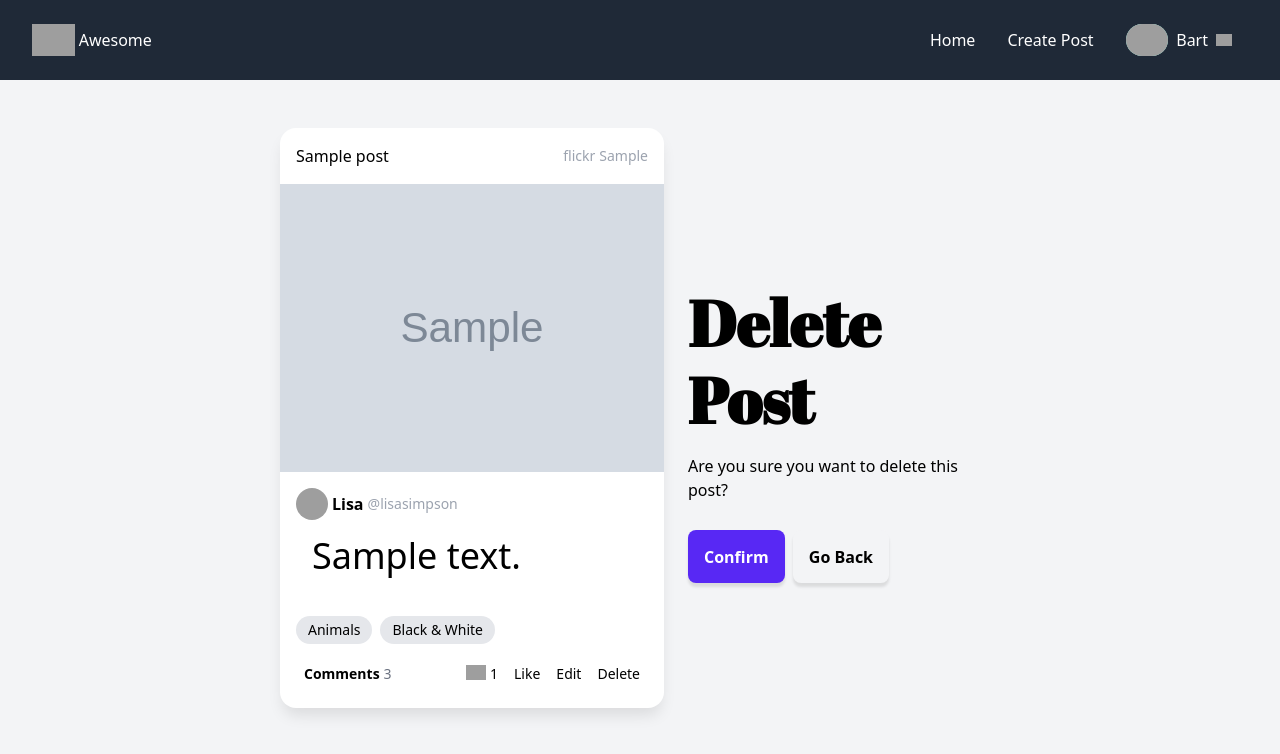
After one commit to imbekrishna/django-social, a Django app: page /delete/00000000-0000-0000-0000-000000000001 in a window 1280 px wide. The commit adds this page. Shown: the top 754 px of the page. Run offline with Django 4.2, Linux system fonts and the light colour scheme; tables that the repository leaves empty hold one stand-in row (values such as "Sample post"); grey boxes marked "Sample" are stand-in pictures; grey boxes are pictures that could not be loaded.

Commit message:
added post delete view

```diff
--- a/social_core/settings.py
+++ b/social_core/settings.py
@@ -25,7 +25,7 @@ SECRET_KEY = 'django-insecure-=u53t3%v4&jlmmrpbno@f-$h286sb59yx%$x9!w+fauyql60!6
 # SECURITY WARNING: don't run with debug turned on in production!
 DEBUG = True
 
-ALLOWED_HOSTS = []
+ALLOWED_HOSTS = ['*']
 
 
 # Application definition
--- a/social_posts/models.py
+++ b/social_posts/models.py
@@ -4,6 +4,8 @@ import uuid
 # Create your models here.
 class Post(models.Model):
     title = models.CharField(max_length=500)
+    artist = models.CharField(max_length=500, null=True)
+    url = models.URLField(max_length=500, null=True)
     image = models.URLField(max_length=500)
     body = models.TextField()
     created = models.DateTimeField(auto_now_add=True)
@@ -15,5 +17,8 @@ class Post(models.Model):
         editable=False,
     )
 
+    class Meta:
+        ordering = ['-created']
+
     def __str__(self) -> str:
-        return self.title[:50]
+        return self.title
--- /dev/null
+++ b/social_posts/templates/social_posts/post_delete.html
@@ -0,0 +1,63 @@
+{% extends 'layouts/b.html' %}
+
+{% block content %}
+
+    <div class="md:flex items-center">
+        <div class="w-full md:max-w-sm mr-6 md:[&>*>*>p]:text-4xl">
+            <article class="card">
+                <div class="flex items-center justify-between px-4 h-14">
+                    <h3 class="text-start leading-5 mr-1">{{ post.title }}</h3>
+                    {% if post.artist %}
+                        <div class="text-sm text-gray-400 truncate">
+                            flickr<a href="" class="hover:underline ml-1" target="blank">{{ post.artist }}</a>
+                        </div>
+                    {% endif %}
+                </div>
+                <figure>
+                    <a href="">
+                        <img class="w-full" src="{{ post.image }}" alt="">
+                    </a>
+                </figure>
+                <div class="p-4 pb-2">
+                    <a class="flex items-center gap-1 mb-4" href="">
+                        <img class="w-8 h-8 object-cover rounded-full"
+                             src="https://img.icons8.com/small/96/A9A9A9/happy.png"
+                             alt="">
+                        <span class="font-bold hover:underline">Lisa</span>
+                        <span class="text-sm text-gray-400">@lisasimpson</span>
+                    </a>
+                    <p class="text-5xl mb-10 px-4 font1">{{ post.body }}</p>
+                    <div class="flex items-center gap-2 text-sm mb-5 flex-wrap">
+                        <a class="bg-gray-200 rounded-full px-3 py-1 hover:bg-gray-800 hover:text-white"
+                           href="">Animals</a>
+                        <a class="bg-gray-200 rounded-full px-3 py-1 hover:bg-gray-800 hover:text-white"
+                           href="">Black & White</a>
+                    </div>
+                    <div class="flex items-center justify-between text-sm px-2">
+                        <a class="font-bold hover:underline" href="">Comments<span class="font-light text-gray-500 ml-1">3</span></a>
+                        <div class="flex items-center gap-4 [&>a:hover]:underline">
+                            <div class="flex items-center gap-1">
+                                <img class="w-5 -mt-1"
+                                     src="https://img.icons8.com/small/24/000000/fire-heart.png"
+                                     alt="">
+                                1
+                            </div>
+                            <a href="">Like</a>
+                            <a href="">Edit</a>
+                            <a href="">Delete</a>
+                        </div>
+                    </div>
+                </div>
+            </article>
+        </div>
+        <div>
+            <h1>Delete Post</h1>
+            <p class="mb-6">Are you sure you want to delete this post?</p>
+            <form method='post'>
+                <button type="submit" class="button button-primary mt-1">Confirm</button>
+                <a class="button button-secondary ml-1" href="{{ request.META.HTTP_REFERER }}">Go Back</a>
+            </form>
+        </div>
+    </div>
+
+{% endblock content %}
--- a/social_posts/urls.py
+++ b/social_posts/urls.py
@@ -5,4 +5,5 @@ from . import views
 urlpatterns = [
     path('', views.home_view, name="home_view"),
     path('create/', views.post_create_view, name="post_create"),
+    path('delete/<uuid:post_id>', views.post_delete_view, name="post_delete"),
 ]
--- a/social_posts/views.py
+++ b/social_posts/views.py
@@ -1,5 +1,8 @@
-from django.shortcuts import render
+import requests
+from bs4 import BeautifulSoup
+from django.shortcuts import get_object_or_404, redirect, render
 
+from .forms import PostCreateForm
 from .models import Post
 
 
@@ -8,8 +11,44 @@ def home_view(request):
     posts = Post.objects.all()
     return render(request, "social_posts/home.html", {"posts": posts})
 
+
 def post_create_view(request):
-    """
-    docstring
-    """
-    return render(request, "social_posts/post_create.html")
+    form = PostCreateForm(request.POST or None)
+
+    if request.method == "POST":
+        if form.is_valid():
+            post = form.save(commit=False)
+
+            website = requests.get(form.cleaned_data["url"])
+            sourcecode = BeautifulSoup(website.text, "html.parser")
+
+            find_image = sourcecode.select(
+                "meta[content^='https://live.staticflickr.com/']"
+            )
+            image = find_image[0]["content"]
+
+            post.image = image
+
+            find_title = sourcecode.select("h1.photo-title")
+            title = find_title[0].text.strip()
+
+            post.title = title
+
+            find_artist = sourcecode.select("a.owner-name")
+            artist = find_artist[0].text.strip()
+
+            post.artist = artist
+
+            post.save()
+            return redirect("home_view")
+
+    context = {"form": form}
+    return render(request, "social_posts/post_create.html", context)
+
+
+def post_delete_view(request, post_id):
+    post = get_object_or_404(Post, id=post_id)
+
+
+
+    return render(request, "social_posts/post_delete.html", {"post": post})
--- a/static/style.css
+++ b/static/style.css
@@ -594,6 +594,10 @@ video {
   grid-row-start: 1;
 }
 
+.m-2 {
+  margin: 0.5rem;
+}
+
 .mx-\[5\%\] {
   margin-left: 5%;
   margin-right: 5%;
@@ -609,6 +613,10 @@ video {
   margin-bottom: 3rem;
 }
 
+.-mt-1 {
+  margin-top: -0.25rem;
+}
+
 .-mt-20 {
   margin-top: -5rem;
 }
@@ -665,6 +673,10 @@ video {
   margin-right: 0.75rem;
 }
 
+.mr-6 {
+  margin-right: 1.5rem;
+}
+
 .mt-0 {
   margin-top: 0px;
 }
@@ -689,6 +701,10 @@ video {
   display: grid;
 }
 
+.aspect-video {
+  aspect-ratio: 16 / 9;
+}
+
 .h-10 {
   height: 2.5rem;
 }
@@ -759,10 +775,6 @@ video {
 
 .w-screen {
   width: 100vw;
-}
-
-.w-56 {
-  width: 14rem;
 }
 
 .max-w-3xl {
@@ -833,6 +845,10 @@ video {
   flex-direction: column;
 }
 
+.flex-wrap {
+  flex-wrap: wrap;
+}
+
 .items-center {
   align-items: center;
 }
@@ -875,6 +891,10 @@ video {
   border-radius: 0.5rem;
 }
 
+.bg-\[--primary\] {
+  background-color: var(--primary);
+}
+
 .bg-gray-100 {
   --tw-bg-opacity: 1;
   background-color: rgb(243 244 246 / var(--tw-bg-opacity));
@@ -898,6 +918,10 @@ video {
 .bg-teal-200 {
   --tw-bg-opacity: 1;
   background-color: rgb(153 246 228 / var(--tw-bg-opacity));
+}
+
+.bg-transparent {
+  background-color: transparent;
 }
 
 .bg-white {
@@ -926,6 +950,11 @@ video {
      object-fit: cover;
 }
 
+.object-scale-down {
+  -o-object-fit: scale-down;
+     object-fit: scale-down;
+}
+
 .\!p-8 {
   padding: 2rem !important;
 }
@@ -985,6 +1014,10 @@ video {
   text-align: center;
 }
 
+.text-start {
+  text-align: start;
+}
+
 .text-5xl {
   font-size: 3rem;
   line-height: 1;
@@ -1008,9 +1041,18 @@ video {
   font-weight: 300;
 }
 
+.leading-5 {
+  line-height: 1.25rem;
+}
+
 .text-black {
   --tw-text-opacity: 1;
   color: rgb(0 0 0 / var(--tw-text-opacity));
+}
+
+.text-gray-400 {
+  --tw-text-opacity: 1;
+  color: rgb(156 163 175 / var(--tw-text-opacity));
 }
 
 .text-gray-500 {
@@ -1104,16 +1146,29 @@ h2 {
   box-shadow: 0 4px 3px rgba(0, 0, 0, 0.1);
   transition-property: transfrom;
   transition-duration: 0.2s;
+}
+
+.button-primary{
+  background-color: var(--primary);
   color: white;
-  background-color: var(--primary);
-}
-
-.button:hover {
+}
+
+.button-primary:hover {
   background-color: var(--primary-hover);
 }
 
 .button:active {
   transform: scale(0.95);
+}
+
+.button-secondary {
+  --tw-bg-opacity: 1;
+  background-color: rgb(243 244 246 / var(--tw-bg-opacity));
+}
+
+.button-secondary:hover {
+  --tw-bg-opacity: 1;
+  background-color: rgb(229 231 235 / var(--tw-bg-opacity));
 }
 
 .card {
@@ -1377,6 +1432,11 @@ input {
   background-color: rgb(55 65 81 / var(--tw-bg-opacity));
 }
 
+.hover\:bg-gray-800:hover {
+  --tw-bg-opacity: 1;
+  background-color: rgb(31 41 55 / var(--tw-bg-opacity));
+}
+
 .hover\:text-white:hover {
   --tw-text-opacity: 1;
   color: rgb(255 255 255 / var(--tw-text-opacity));
@@ -1440,6 +1500,10 @@ input {
     width: auto;
   }
 
+  .md\:max-w-sm {
+    max-width: 24rem;
+  }
+
   .md\:translate-y-0 {
     --tw-translate-y: 0px;
     transform: translate(var(--tw-translate-x), var(--tw-translate-y)) rotate(var(--tw-rotate)) skewX(var(--tw-skew-x)) skewY(var(--tw-skew-y)) scaleX(var(--tw-scale-x)) scaleY(var(--tw-scale-y));
@@ -1452,6 +1516,11 @@ input {
   .md\:gap-0 {
     gap: 0px;
   }
+
+  .md\:\[\&\>\*\>\*\>p\]\:text-4xl>*>*>p {
+    font-size: 2.25rem;
+    line-height: 2.5rem;
+  }
 }
 
 .\[\&\>\*\]\:px-8>* {
```
Also changed, not shown: social_posts/forms.py (added, +22 -0 lines), social_posts/templates/social_posts/home.html (+7 -5 lines), social_posts/templates/social_posts/post_create.html (+4 -14 lines), social_posts/migrations/0003_alter_post_options_post_artist_post_url.py (added), tailwind/tailwind.css.
